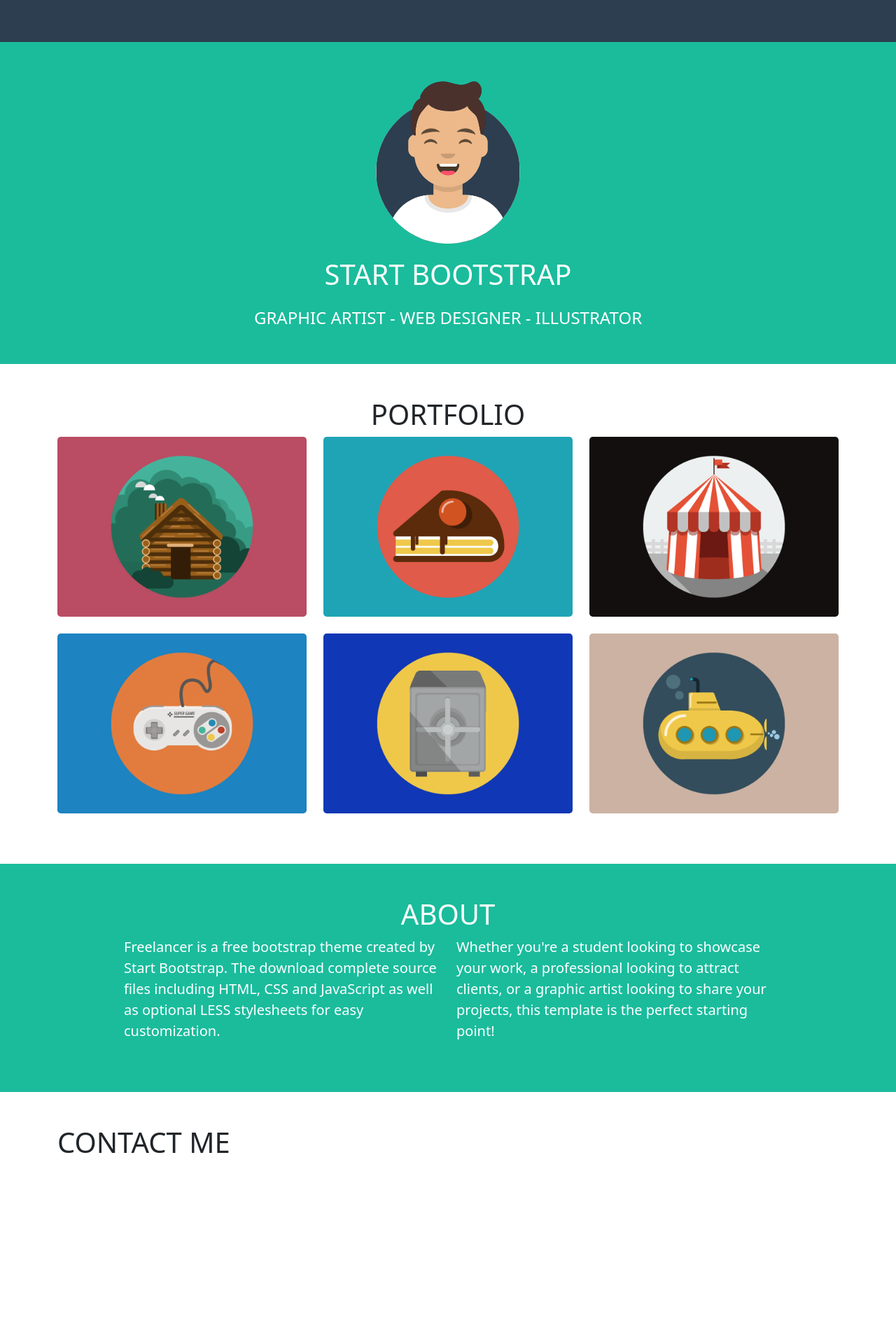
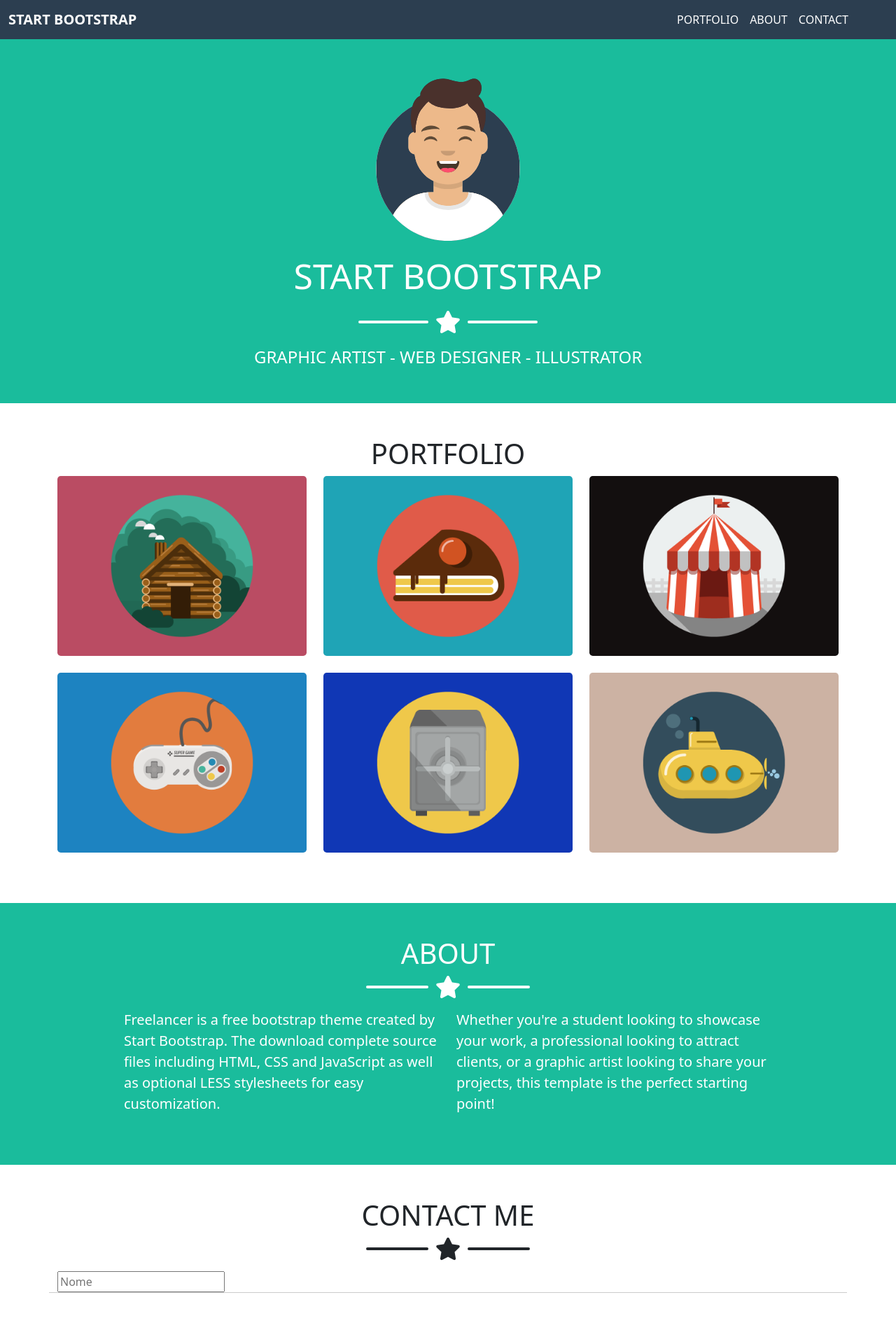
Before and after one commit to 25Simone/html-css-bootstrap-freelancer, a plain HTML site: page index.html in a window 1280 px wide. Shown: the top 1900 px of the page at 70% size. Drawn offline with nearby package versions, Linux system fonts and the light colour scheme.

Commit message:
aggiornamento costruzione della pagina

```diff
--- a/css/style.css
+++ b/css/style.css
@@ -2,12 +2,9 @@
 .bg-green{
     background: #1abc9c;
 }
-
 /* end utility */
 
 .nav{
-    width: 100%;
-    height: 60px;
     background: #2c3e50;
 }
 .header,
@@ -18,6 +15,7 @@
     width: 250px;
 }
 .header h1{
+    font-size: 50px;
     margin: 20px 0;
 }
 .contact-section{
@@ -47,3 +45,21 @@
 .copyright .row{
     height: 100%;
 }
+.star-decoration{
+    display: flex;
+    justify-content: center;
+    align-items: center;
+}
+.star-decoration>div{
+    width: 8%;
+    height: 4px;
+    background: #fff;
+    border-radius: 10px;
+}
+.star-decoration>i{
+    margin: 0 10px;
+}
+.name-input{
+    border-bottom: 1px solid #ccc;
+    width: 100%;
+}
--- a/index.html
+++ b/index.html
@@ -7,17 +7,43 @@
     <link href="https://cdn.jsdelivr.net/npm/bootstrap@5.0.2/dist/css/bootstrap.min.css" rel="stylesheet" integrity="sha384-EVSTQN3/azprG1Anm3QDgpJLIm9Nao0Yz1ztcQTwFspd3yD65VohhpuuCOmLASjC" crossorigin="anonymous">
     <link rel="stylesheet" href="https://use.fontawesome.com/releases/v5.7.1/css/all.css" integrity="sha384-fnmOCqbTlWIlj8LyTjo7mOUStjsKC4pOpQbqyi7RrhN7udi9RwhKkMHpvLbHG9Sr" crossorigin="anonymous">
     <link rel="stylesheet" href="./css/style.css">
+    <script src="https://cdn.jsdelivr.net/npm/bootstrap@5.0.2/dist/js/bootstrap.bundle.min.js" integrity="sha384-MrcW6ZMFYlzcLA8Nl+NtUVF0sA7MsXsP1UyJoMp4YLEuNSfAP+JcXn/tWtIaxVXM" crossorigin="anonymous"></script>
     <title>Document</title>
 </head>
 <body>
     <!-- navbar -->
-    <div class="nav"></div>
+	<nav class="navbar navbar-expand-sm navbar-dark nav">
+		<div class="container-fluid d-flex justify-content-around">
+		  <a class="navbar-brand fw-bold" href="#">START BOOTSTRAP</a>
+		  <button class="navbar-toggler" type="button" data-bs-toggle="collapse" data-bs-target="#navbarSupportedContent" aria-controls="navbarSupportedContent" aria-expanded="false" aria-label="Toggle navigation">
+			<span class="navbar-toggler-icon"></span>
+		  </button>
+		  <div class="collapse navbar-collapse" id="navbarSupportedContent">
+			<ul class="navbar-nav me-5 ms-auto mb-2 mb-lg-0">
+			  <li class="nav-item">
+				<a class="nav-link active" aria-current="page" href="#">PORTFOLIO</a>
+			  </li>
+			  <li class="nav-item">
+				<a class="nav-link active" aria-current="page" href="#">ABOUT</a>
+			  </li>
+			  <li class="nav-item">
+				<a class="nav-link active" aria-current="page" href="#">CONTACT</a>
+			  </li>
+			</ul>
+		  </div>
+		</div>
+	  </nav>
 
     <!-- header -->
     <div class="container-fluid header bg-green py-5">
-        <div class="row justify-content-center">
+        <div class="row flex-column align-items-center">
             <img class="avatar-img" src="./img/avatar.svg" alt="avatar img">
             <h1 class="text-center">START BOOTSTRAP</h1>
+            <div class="text-center fs-2 mb-3 star-decoration">
+                <div></div>
+                <i class="fas fa-star"></i>
+                <div></div>
+            </div>
             <div class="text-center fs-4">GRAPHIC ARTIST - WEB DESIGNER - ILLUSTRATOR</div>
         </div>
     </div>
@@ -53,10 +79,15 @@
         <div class="container">
             <div class="row justify-content-center">
                 <h1 class="text-center">ABOUT</h1>
-                <div class="col-12 col-sm-5 fs-5 mb-4">
+                <div class="text-center fs-2 mb-3 star-decoration">
+                    <div></div>
+                    <i class="fas fa-star"></i>
+                    <div></div>
+                </div>
+                <div class="col-10 col-sm-5 fs-5 mb-4">
                     Freelancer is a free bootstrap theme created by Start Bootstrap. The download complete source files including HTML, CSS and JavaScript as well as optional LESS stylesheets for easy customization.
                 </div>
-                <div class="col-12 col-sm-5 fs-5 mb-4">
+                <div class="col-10 col-sm-5 fs-5 mb-4">
                     Whether you're a student looking to showcase your work, a professional looking to attract clients, or a graphic artist looking to share your projects, this template is the perfect starting point!
                 </div>
             </div>
@@ -65,8 +96,16 @@
 
     <div class="container-fluid contact-section py-5">
         <div class="container">
-            <div class="row">
-                <h1>CONTACT ME</h1>
+            <div class="row justify-content-center">
+                <h1 class="text-center">CONTACT ME</h1>
+                <div class="text-center fs-2 mb-3 star-decoration">
+                    <div class="bg-dark"></div>
+                    <i class="fas fa-star"></i>
+                    <div class="bg-dark"></div>
+                </div>
+				<div class="name-input">
+					<input type="text" placeholder="Nome" name="Nome">
+				</div>
             </div>
         </div>
     </div>
```
